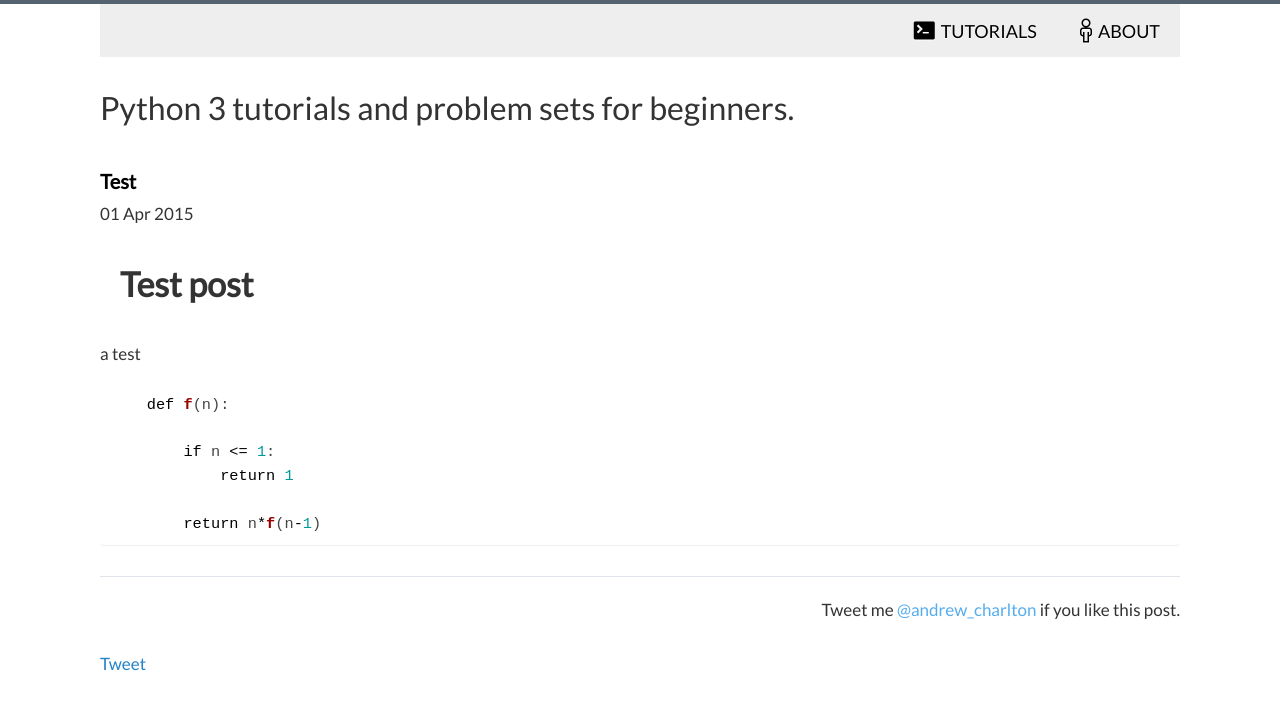
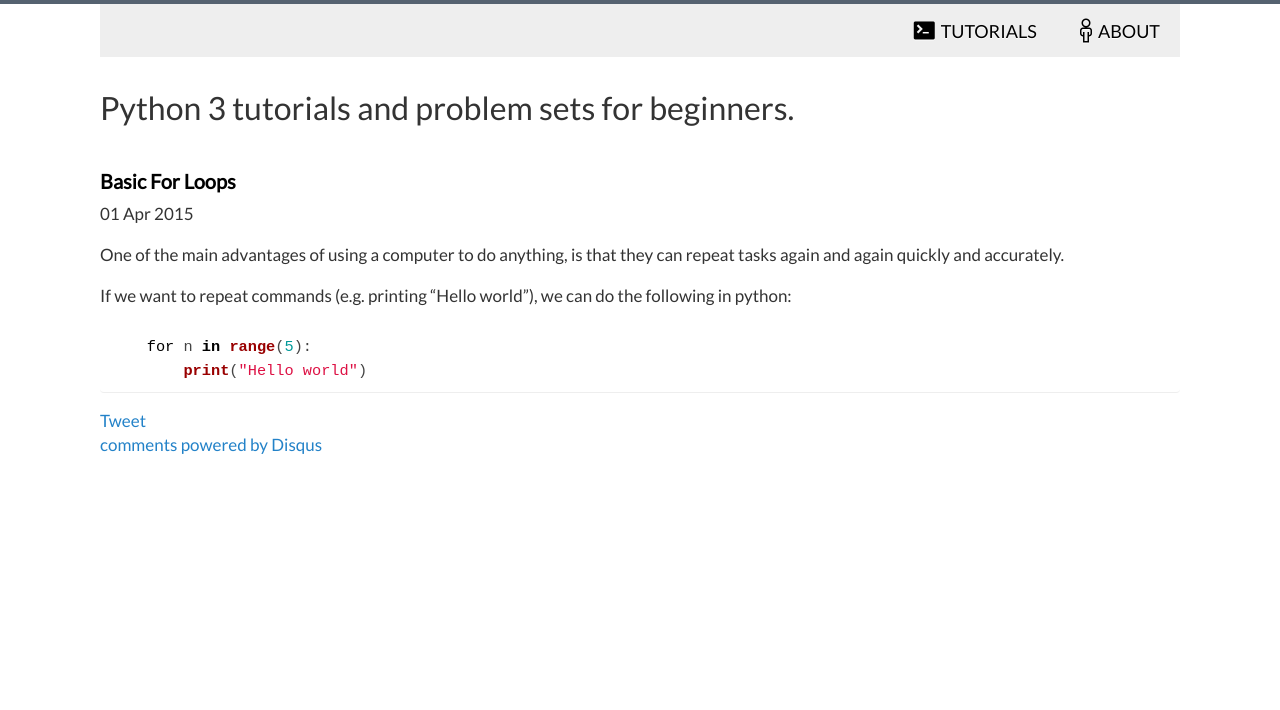
Before and after one commit to ptrobson/learn-python, a Jekyll site: the page built from _posts/2015-04-01-test.md, in a window 1280 px wide. Shown: the top 710 px of the page. Built offline with Jekyll 4.4.1, drawn with Linux system fonts in a browser that asks for light colours; Markdown is read by kramdown in place of the engine named in the settings; comment, search, counter and statistics services are not loaded.

Commit message:
Removed twitter link, added disqus

````diff
--- a/_config.yml
+++ b/_config.yml
@@ -6,7 +6,7 @@ paginate: 8
 description: Python 3 tutorials and problem sets for beginners.
 intro: Python 3 tutorials and problem sets for beginners.
 logo:             logo.png
-disqus_shortname:
+disqus_shortname: python-tutorials
 # url: http://gotchacode.com
 #Comment out url when working locally to resolve base urls correctly
 #url:
--- a/_layouts/post.html
+++ b/_layouts/post.html
@@ -8,15 +8,7 @@ layout: default
 {{ content }}
 </div>
 
-<div class="keep-in-touch">
-  <p>
-    {% if site.owner.twitter %}
-    Tweet me <a href="https://twitter.com/{{site.owner.twitter}}">@{{ site.owner.twitter }}</a> if you like this post.
-    {% endif %}
-  </p>
-</div>
 <a href="https://twitter.com/share" class="twitter-share-button" data-via="{{ site.owner.twitter }}" data-size="large" data-hashtags="gotchacode">Tweet</a>
-<script>!function(d,s,id){var js,fjs=d.getElementsByTagName(s)[0],p=/^http:/.test(d.location)?'http':'https';if(!d.getElementById(id)){js=d.createElement(s);js.id=id;js.src=p+'://platform.twitter.com/widgets.js';fjs.parentNode.insertBefore(js,fjs);}}(document, 'script', 'twitter-wjs');</script>
 
 {% if site.disqus_shortname %}
 {% include disqus_comments.html %}
--- a/_posts/2015-04-01-test.md
+++ b/_posts/2015-04-01-test.md
@@ -1,18 +1,15 @@
 ---
 layout: post
-title: Test
+title: Basic For Loops
 ---
 
-# Test post
+One of the main advantages of using a computer to do anything, is that they
+can repeat tasks again and again quickly and accurately.
 
-a test
-
+If we want to repeat commands (e.g. printing "Hello world"), we can do the
+following in python:
 
 ``` python
-    def f(n):
-
-        if n <= 1:
-            return 1
-
-        return n*f(n-1)
+    for n in range(5):
+        print("Hello world")
 ```
````
Also changed, not shown: about.md (+2 -2 lines), README.md.
